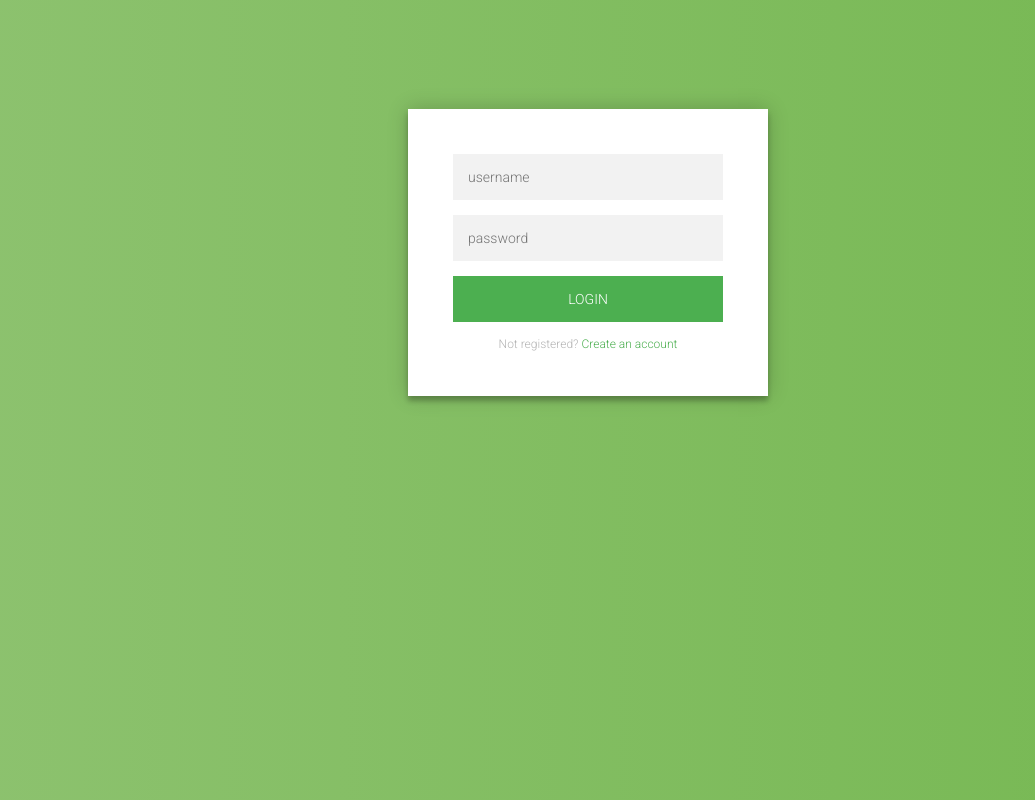
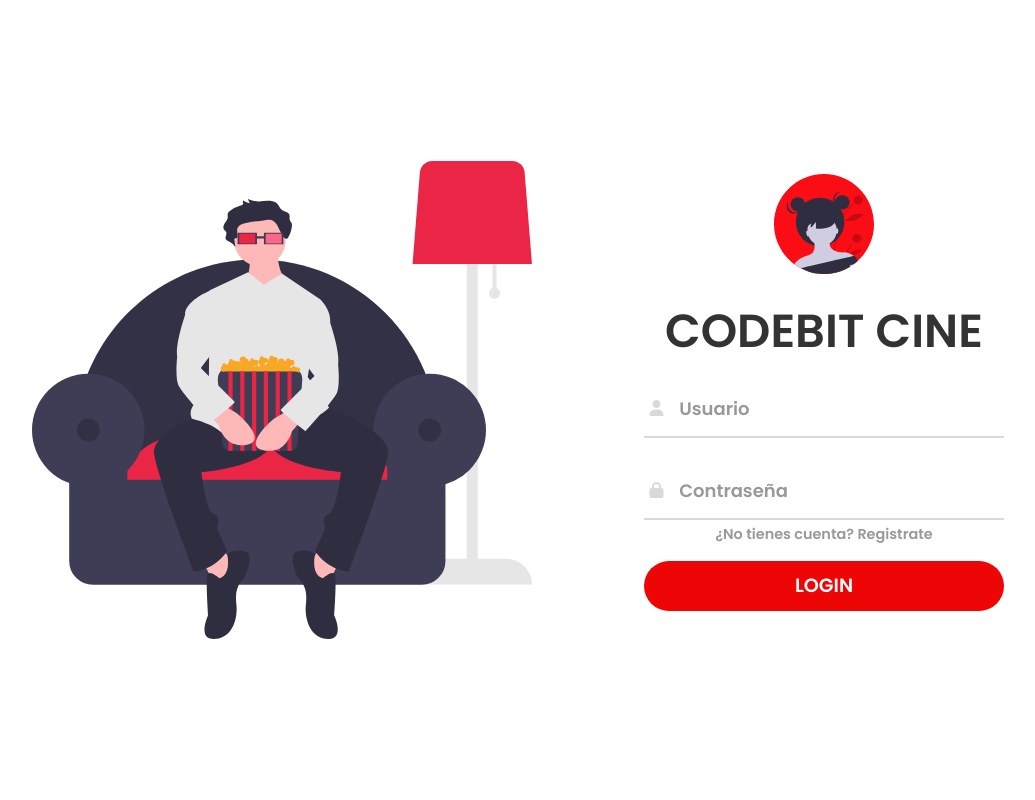
Before and after one commit to RaulVelascoArcos22/CineOnine0.1, a PHP site: page /login.php in a window 1280 px wide. Shown: the whole page, without its empty margins (52-1087 px from the left). Run offline with PHP 8.4, Linux system fonts and the light colour scheme; some libraries are stand-ins or nearby versions.

Commit message:
Login terminado

```diff
--- a/css/login.css
+++ b/css/login.css
@@ -1,100 +1,222 @@
-@import url(https://fonts.googleapis.com/css?family=Roboto:300);
+*{
+	padding: 0;
+	margin: 0;
+	box-sizing: border-box;
+}
 
-.login-page {
-  width: 360px;
-  padding: 8% 0 0;
-  margin: auto;
+body{
+    font-family: 'Poppins', sans-serif;
+    overflow: hidden;
 }
-.form {
-  position: relative;
-  z-index: 1;
-  background: #FFFFFF;
-  max-width: 360px;
-  margin: 0 auto 100px;
-  padding: 45px;
-  text-align: center;
-  box-shadow: 0 0 20px 0 rgba(0, 0, 0, 0.2), 0 5px 5px 0 rgba(0, 0, 0, 0.24);
+
+.wave{
+	position: fixed;
+	bottom: 0;
+	left: 0;
+	height: 100%;
+	z-index: -1;
 }
-.form input {
-  font-family: "Roboto", sans-serif;
-  outline: 0;
-  background: #f2f2f2;
-  width: 100%;
-  border: 0;
-  margin: 0 0 15px;
-  padding: 15px;
-  box-sizing: border-box;
-  font-size: 14px;
+
+.container{
+    width: 100vw;
+    height: 100vh;
+    display: grid;
+    grid-template-columns: repeat(2, 1fr);
+    grid-gap :7rem;
+    padding: 0 2rem;
 }
-.form button {
-  font-family: "Roboto", sans-serif;
-  text-transform: uppercase;
-  outline: 0;
-  background: #4CAF50;
-  width: 100%;
-  border: 0;
-  padding: 15px;
-  color: #FFFFFF;
-  font-size: 14px;
-  -webkit-transition: all 0.3 ease;
-  transition: all 0.3 ease;
-  cursor: pointer;
+
+.img{
+	display: flex;
+	justify-content: flex-end;
+	align-items: center;
 }
-.form button:hover,.form button:active,.form button:focus {
-  background: #43A047;
+
+.login-content{
+	display: flex;
+	justify-content: flex-start;
+	align-items: center;
+	text-align: center;
 }
-.form .message {
-  margin: 15px 0 0;
-  color: #b3b3b3;
-  font-size: 12px;
+
+.img img{
+	width: 500px;
 }
-.form .message a {
-  color: #4CAF50;
-  text-decoration: none;
+
+form{
+	width: 360px;
 }
-.form .register-form {
-  display: none;
+
+.login-content img{
+    height: 100px;
 }
-.container {
-  position: relative;
-  z-index: 1;
-  max-width: 300px;
-  margin: 0 auto;
+
+.login-content h2{
+	margin: 15px 0;
+	color: #333;
+	text-transform: uppercase;
+	font-size: 2.9rem;
 }
-.container:before, .container:after {
-  content: "";
-  display: block;
-  clear: both;
+
+.login-content .input-div{
+	position: relative;
+    display: grid;
+    grid-template-columns: 7% 93%;
+    margin: 25px 0;
+    padding: 5px 0;
+    border-bottom: 2px solid #d9d9d9;
 }
-.container .info {
-  margin: 50px auto;
-  text-align: center;
+
+.login-content .input-div.one{
+	margin-top: 0;
 }
-.container .info h1 {
-  margin: 0 0 15px;
-  padding: 0;
-  font-size: 36px;
-  font-weight: 300;
-  color: #1a1a1a;
+
+.i{
+	color: #d9d9d9;
+	display: flex;
+	justify-content: center;
+	align-items: center;
 }
-.container .info span {
-  color: #4d4d4d;
-  font-size: 12px;
+
+.i i{
+	transition: .3s;
 }
-.container .info span a {
-  color: #000000;
-  text-decoration: none;
+
+.input-div > div{
+    position: relative;
+	height: 45px;
 }
-.container .info span .fa {
-  color: #EF3B3A;
+
+.input-div > div > h5{
+	position: absolute;
+	left: 10px;
+	top: 50%;
+	transform: translateY(-50%);
+	color: #999;
+	font-size: 18px;
+	transition: .3s;
 }
-body {
-  background: #76b852; /* fallback for old browsers */
-  background: -webkit-linear-gradient(right, #76b852, #8DC26F);
-  background: -moz-linear-gradient(right, #76b852, #8DC26F);
-  background: -o-linear-gradient(right, #76b852, #8DC26F);
-  background: linear-gradient(to left, #76b852, #8DC26F);
-  font-family: "Roboto", sans-serif;
-  -webkit-font-smoothing: antialiased;
-  -moz-osx-font-smoothing: grayscale;
+
+.input-div:before, .input-div:after{
+	content: '';
+	position: absolute;
+	bottom: -2px;
+	width: 0%;
+	height: 2px;
+	background-color: #ee0606;
+	transition: .4s;
 }
+
+.input-div:before{
+	right: 50%;
+}
+
+.input-div:after{
+	left: 50%;
+}
+
+.input-div.focus:before, .input-div.focus:after{
+	width: 50%;
+}
+
+.input-div.focus > div > h5{
+	top: -5px;
+	font-size: 15px;
+}
+
+.input-div.focus > .i > i{
+	color: #ee0606;
+}
+
+.input-div > div > input{
+	position: absolute;
+	left: 0;
+	top: 0;
+	width: 100%;
+	height: 100%;
+	border: none;
+	outline: none;
+	background: none;
+	padding: 0.5rem 0.7rem;
+	font-size: 1.2rem;
+	color: #555;
+	font-family: 'poppins', sans-serif;
+}
+
+.input-div.pass{
+	margin-bottom: 4px;
+}
+
+a{
+	display: block;
+	text-align: center;
+	text-decoration: none;
+	color: #999;
+	font-size: 0.9rem;
+	transition: .3s;
+}
+
+a:hover{
+	color: #ee0606;
+}
+
+.btn{
+	display: block;
+	width: 100%;
+	height: 50px;
+	border-radius: 25px;
+	outline: none;
+	border: none;
+	background-image: linear-gradient(to right, #ee0606, #ee0606, #ee0606);
+	background-size: 200%;
+	font-size: 1.2rem;
+	color: #fff;
+	font-family: 'Poppins', sans-serif;
+	text-transform: uppercase;
+	margin: 1rem 0;
+	cursor: pointer;
+	transition: .5s;
+}
+.btn:hover{
+	background-position: right;
+}
+
+
+@media screen and (max-width: 1050px){
+	.container{
+		grid-gap: 5rem;
+	}
+}
+
+@media screen and (max-width: 1000px){
+	form{
+		width: 290px;
+	}
+
+	.login-content h2{
+        font-size: 2.4rem;
+        margin: 8px 0;
+	}
+
+	.img img{
+		width: 400px;
+	}
+}
+
+@media screen and (max-width: 900px){
+	.container{
+		grid-template-columns: 1fr;
+	}
+
+	.img{
+		display: none;
+	}
+
+	.wave{
+		display: none;
+	}
+
+	.login-content{
+		justify-content: center;
+	}
+}
--- a/js/main.js
+++ b/js/main.js
@@ -1,3 +1,22 @@
-$('.message a').click(function(){
-    $('form').animate({height: "toggle", opacity: "toggle"}, "slow");
- });
+// Funciones del login
+const inputs = document.querySelectorAll(".input");
+
+
+function addcl(){
+	let parent = this.parentNode.parentNode;
+	parent.classList.add("focus");
+}
+
+function remcl(){
+	let parent = this.parentNode.parentNode;
+	if(this.value == ""){
+		parent.classList.remove("focus");
+	}
+}
+
+
+inputs.forEach(input => {
+	input.addEventListener("focus", addcl);
+	input.addEventListener("blur", remcl);
+});
+// Funciones del login
--- a/login.php
+++ b/login.php
@@ -1,32 +1,45 @@
 <!DOCTYPE html>
-<html lang="es">
+<html>
 <head>
-    <meta charset="UTF-8">
-    <link rel="stylesheet" href="css/login.css">
-    <meta name="viewport" content="width=device-width, initial-scale=1.0">
-    <title>Document</title>
+	<title>CodeBit Cine</title>
+	<link rel="stylesheet" type="text/css" href="css/login.css">
+	<link href="https://fonts.googleapis.com/css?family=Poppins:600&display=swap" rel="stylesheet">
+	<script src="https://kit.fontawesome.com/a81368914c.js"></script>
+	<meta name="viewport" content="width=device-width, initial-scale=1">
 </head>
 <body>
-<!-- Login -->
-<div class="login-page">
-  <div class="form">
-    <form class="register-form">
-      <input type="text" placeholder="name"/>
-      <input type="password" placeholder="password"/>
-      <input type="text" placeholder="email address"/>
-      <button>create</button>
-      <p class="message">Already registered? <a href="#">Sign In</a></p>
-    </form>
-    <form class="login-form">
-      <input type="text" placeholder="username"/>
-      <input type="password" placeholder="password"/>
-      <button>login</button>
-      <p class="message">Not registered? <a href="#">Create an account</a></p>
-    </form>
-  </div>
-</div>
-<script src="js/main.js"></script>
-<script src="http://code.jquery.com/jquery-latest.js" type="text/javascript"></script>
-<!-- Fin login -->
+	<img class="wave" src="">
+	<div class="container">
+		<div class="img">
+			<img src="img/fondoOficial.svg">
+		</div>
+		<div class="login-content">
+			<form action="login.php" method="post">
+				<img src="img/avatarOfi.svg">
+				<h2 class="title">CodeBit Cine</h2>
+           		<div class="input-div one">
+           		   <div class="i">
+           		   		<i class="fas fa-user"></i>
+           		   </div>
+           		   <div class="div">
+           		   		<h5>Usuario</h5>
+           		   		<input type="text" class="input">
+           		   </div>
+           		</div>
+           		<div class="input-div pass">
+           		   <div class="i">
+           		    	<i class="fas fa-lock"></i>
+           		   </div>
+           		   <div class="div">
+           		    	<h5>Contraseña</h5>
+           		    	<input type="password" class="input">
+            	   </div>
+            	</div>
+            	<a href="registrar.php"> ¿No tienes cuenta? Registrate</a>
+            	<input type="submit" class="btn" value="Login">
+            </form>
+        </div>
+    </div>
+    <script type="text/javascript" src="js/main.js"></script>
 </body>
 </html>
```
Also changed, not shown: registrar.php (+54 -0 lines), img/avatarOfi.svg (renamed from loginCine/img/avatarOfi.svg), img/fondoOficial.svg (renamed from loginCine/img/fondoOficial.svg), img/wave.png (renamed from loginCine/img/wave.png).
